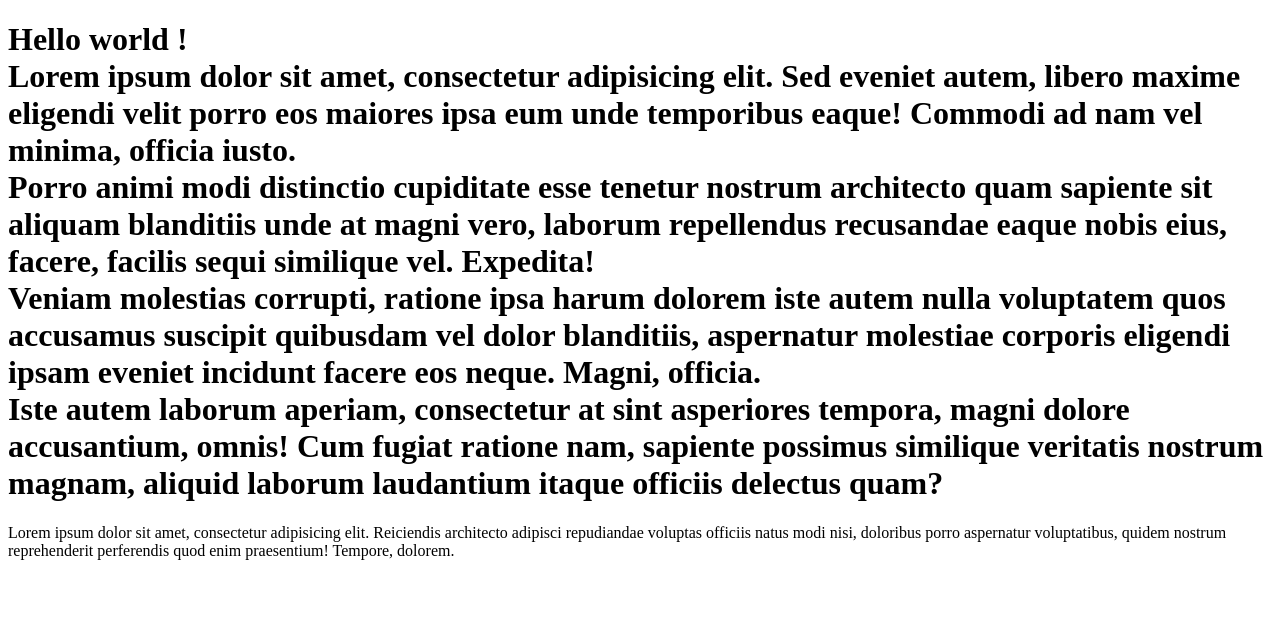
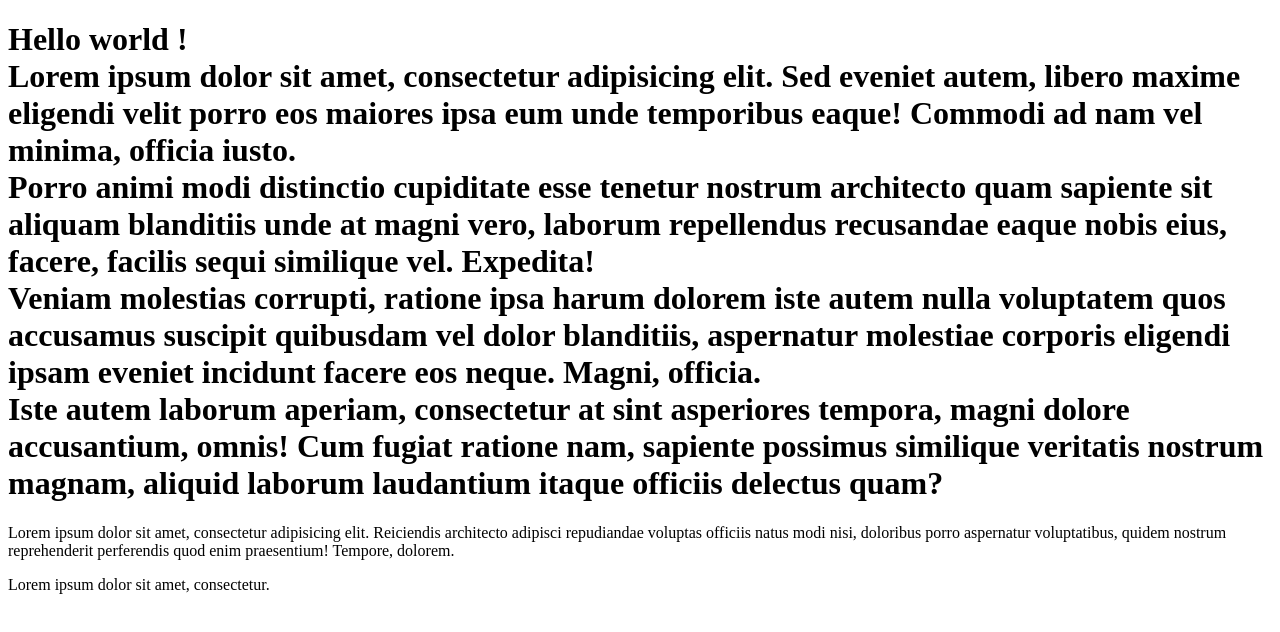
Before and after one commit to chenchaohan/oschina, a plain HTML site: page index.html in a window 1280 px wide. Drawn offline with Linux system fonts and the light colour scheme.

Commit message:
index.html1

```diff
--- a/index.html
+++ b/index.html
@@ -10,5 +10,6 @@
 	<div>Veniam molestias corrupti, ratione ipsa harum dolorem iste autem nulla voluptatem quos accusamus suscipit quibusdam vel dolor blanditiis, aspernatur molestiae corporis eligendi ipsam eveniet incidunt facere eos neque. Magni, officia.</div>
 	<div>Iste autem laborum aperiam, consectetur at sint asperiores tempora, magni dolore accusantium, omnis! Cum fugiat ratione nam, sapiente possimus similique veritatis nostrum magnam, aliquid laborum laudantium itaque officiis delectus quam?</div></h1>
 	<p>Lorem ipsum dolor sit amet, consectetur adipisicing elit. Reiciendis architecto adipisci repudiandae voluptas officiis natus modi nisi, doloribus porro aspernatur voluptatibus, quidem nostrum reprehenderit perferendis quod enim praesentium! Tempore, dolorem.</p>
+	Lorem ipsum dolor sit amet, consectetur.
 </body>
 </html>
```
